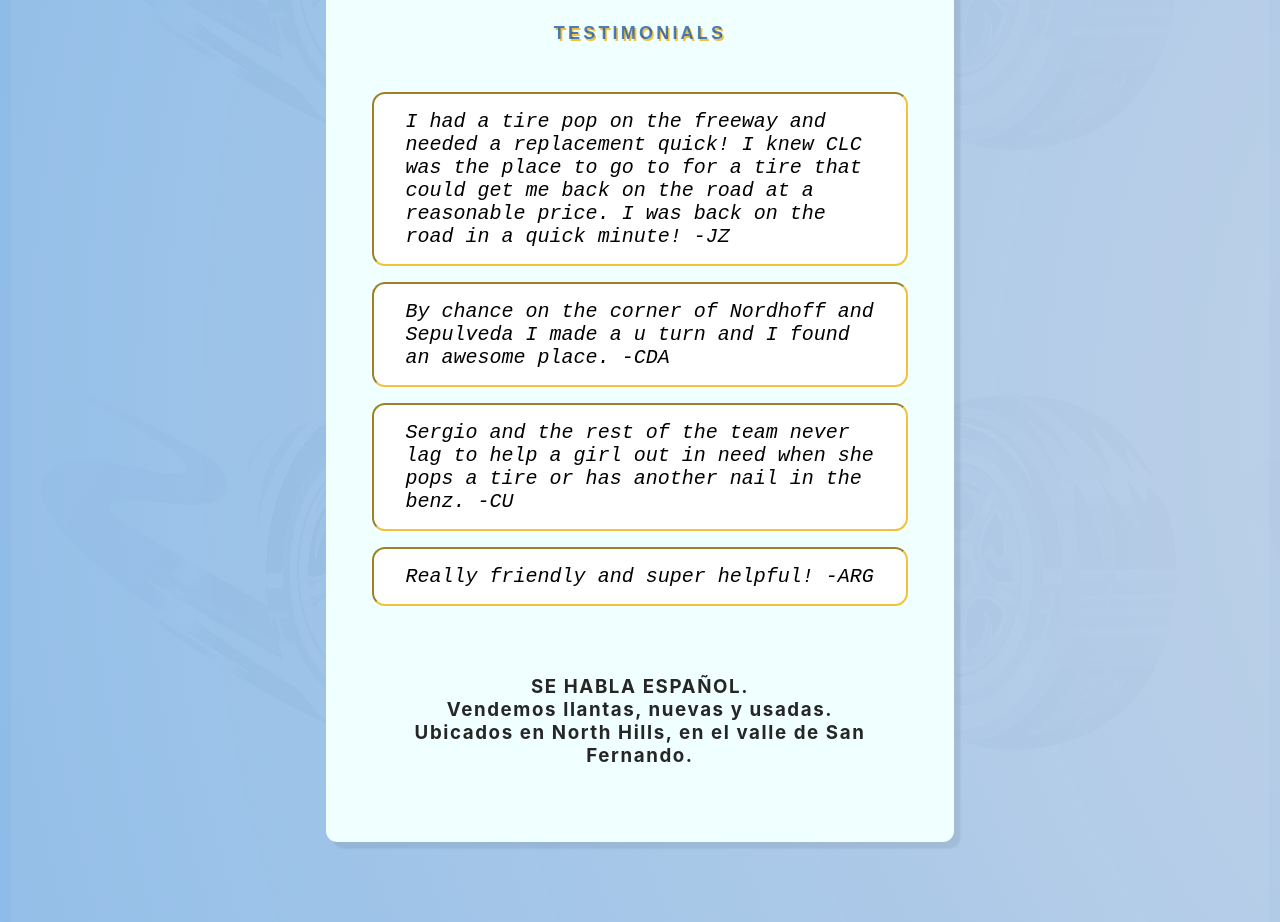
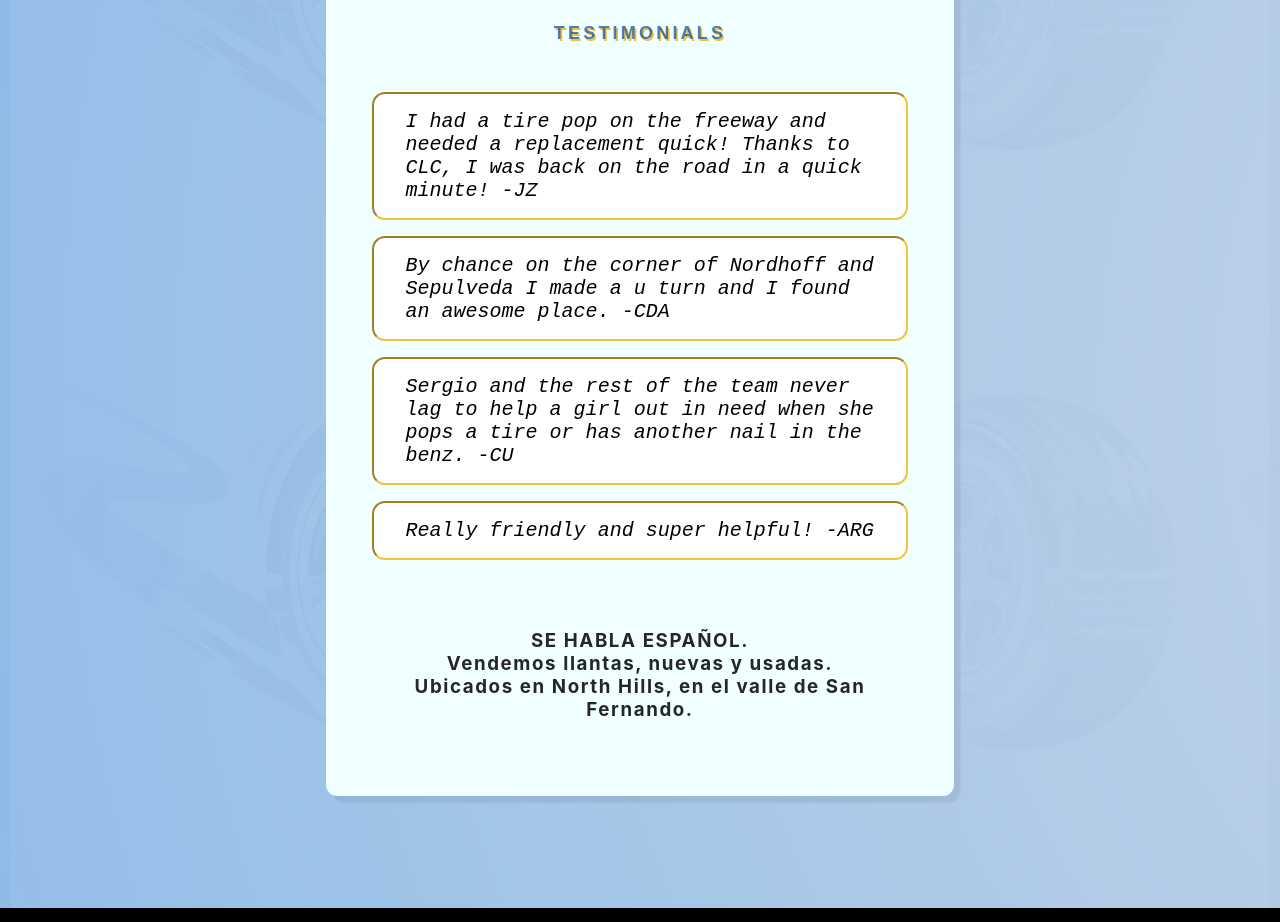
Before and after one commit to gittingcomputey/tires, a Next.js app: page / in a window 1280 px wide. Shown: the part 1740-2662 px from the top of the page. Built offline with nearby package versions, Linux system fonts and the light colour scheme; a web font is replaced by a local one.

Commit message:
Small copy improvement.

```diff
--- a/pages/index.js
+++ b/pages/index.js
@@ -135,9 +135,8 @@ export default function Home() {
                 <div className={styles.homeServicesContentBox}>
                   <p className={styles.homeServicesContentReview}>
                     I had a tire pop on the freeway and needed a replacement
-                    quick! I knew CLC was the place to go to for a tire that
-                    could get me back on the road at a reasonable price. I was
-                    back on the road in a quick minute! -JZ
+                    quick! Thanks to CLC, I was back on the road in a quick
+                    minute! -JZ
                   </p>
                   <p className={styles.homeServicesContentReview}>
                     By chance on the corner of Nordhoff and Sepulveda I made a u
```
